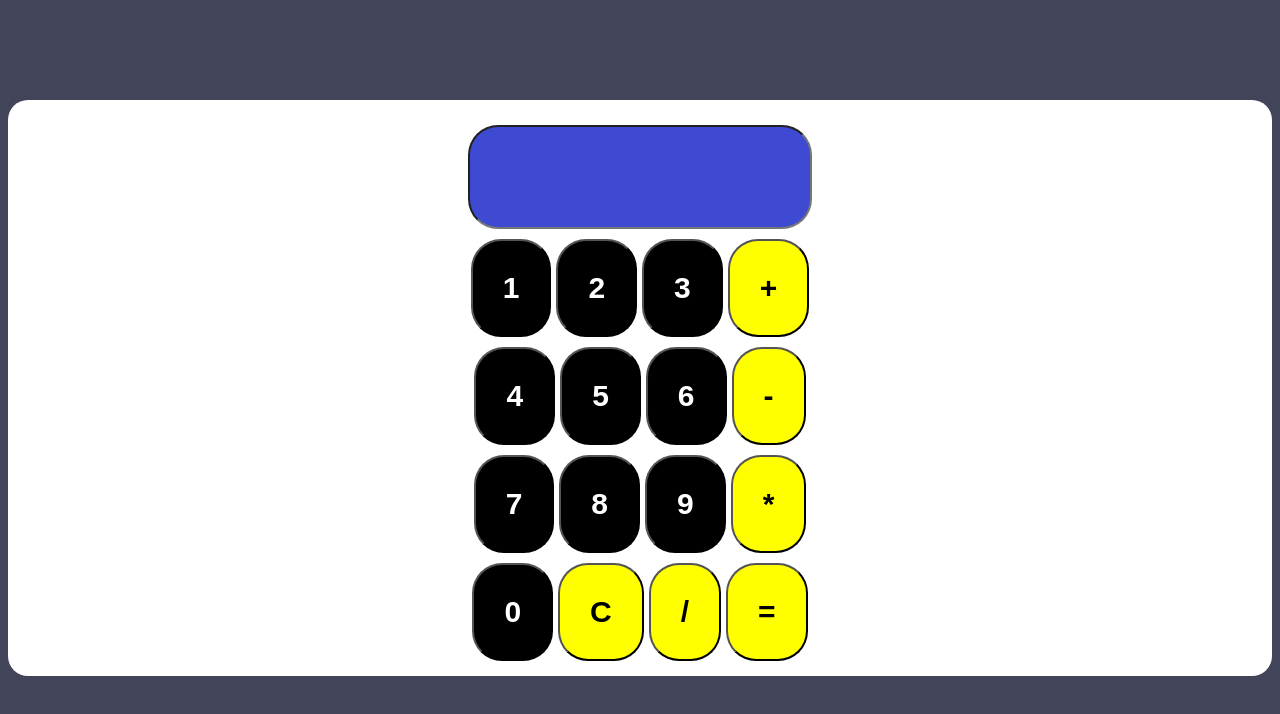
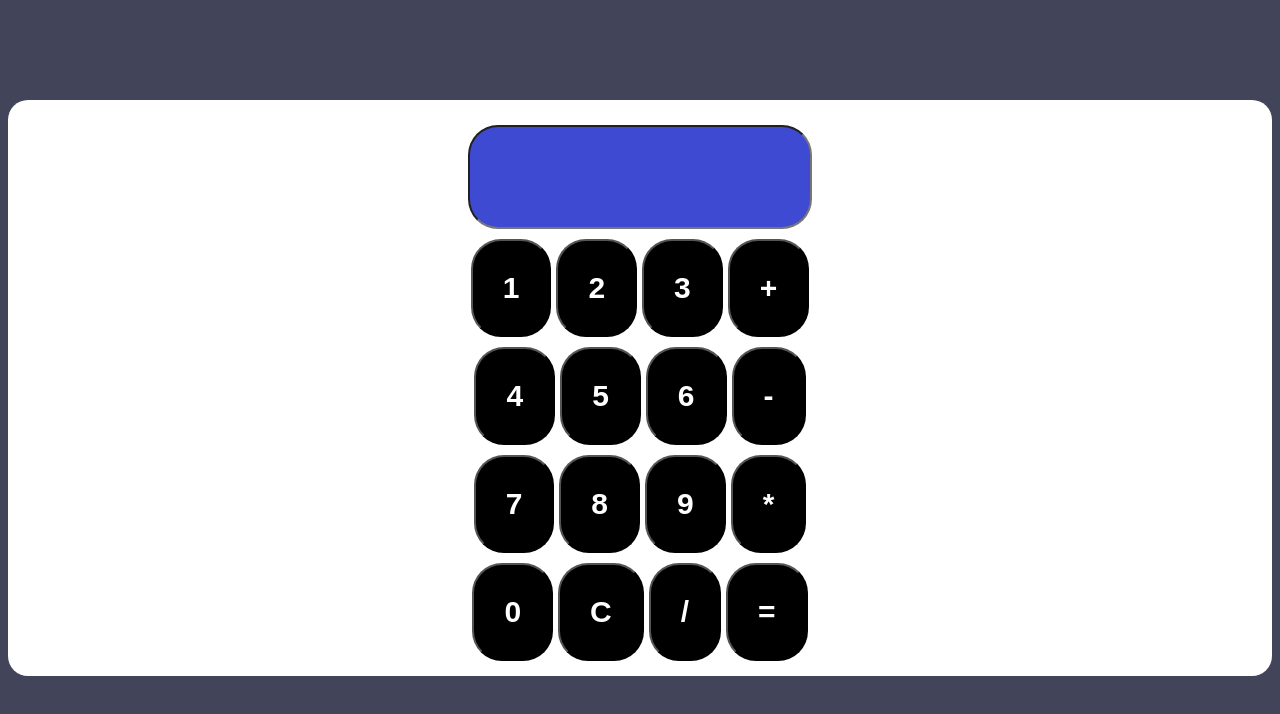
Before and after one commit to FollowNaim/Gui-Calculator, a plain HTML site: page index.html in a window 1280 px wide. Drawn offline with Linux system fonts and the light colour scheme.

Commit message:
Update index.html

```diff
--- a/index.html
+++ b/index.html
@@ -4,7 +4,7 @@
 <head>
  <meta charset="UTF-8">
  <meta name="viewport" content="width=device-width, initial-scale=1">
- <title></title>
+ <title>Gui Calculator</title>
  <link rel="stylesheet" href="style.css">
 </head>
 
@@ -14,19 +14,19 @@
   <input type="button" value="1" onclick="calc.display.value+='1'">
  <input type="button" value="2" onclick="calc.display.value+='2'">
  <input type="button" value="3" onclick="calc.display.value+='3'">
-  <input type="button" style="background-color: yellow;color: black;" value="+" onclick="calc.display.value+='+'"></br>
+  <input type="button" class="sidebtn" value="+" onclick="calc.display.value+='+'"></br>
    <input type="button" value="4" onclick="calc.display.value+='4'">
  <input type="button" value="5" onclick="calc.display.value+='5'">
  <input type="button" value="6" onclick="calc.display.value+='6'">
- <input type="button" style="background-color: yellow;color: black;" value="-" onclick="calc.display.value+='-'"></br>
+ <input type="button" class="sidebtn" value="-" onclick="calc.display.value+='-'"></br>
   <input type="button" value="7" onclick="calc.display.value+='7'">
  <input type="button" value="8" onclick="calc.display.value+='8'">
  <input type="button" value="9" onclick="calc.display.value+='9'">
-  <input type="button" style="background-color: yellow;color: black;" value="*" onclick="calc.display.value+='*'"></br>
+  <input type="button" class="sidebtn" value="*" onclick="calc.display.value+='*'"></br>
    <input type="button" value="0" onclick="calc.display.value+='0'">
- <input type="button" value="C" style="background-color: yellow;color: black;" onclick="clearcalc()">
-    <input type="button" style="background-color: yellow;color: black;" value="/" onclick="calc.display.value+='/'">
- <input type="button" style="background-color: yellow;color: black;" value="=" onclick="calc.display.value=eval(calc.display.value)">
+ <input type="button" value="C" class="sidebtn" onclick="clearcalc()">
+    <input type="button" class="sidebtn" value="/" onclick="calc.display.value+='/'">
+ <input type="button" class="sidebtn" value="=" onclick="calc.display.value=eval(calc.display.value)">
 </form>
 </body>
 <script>
```
